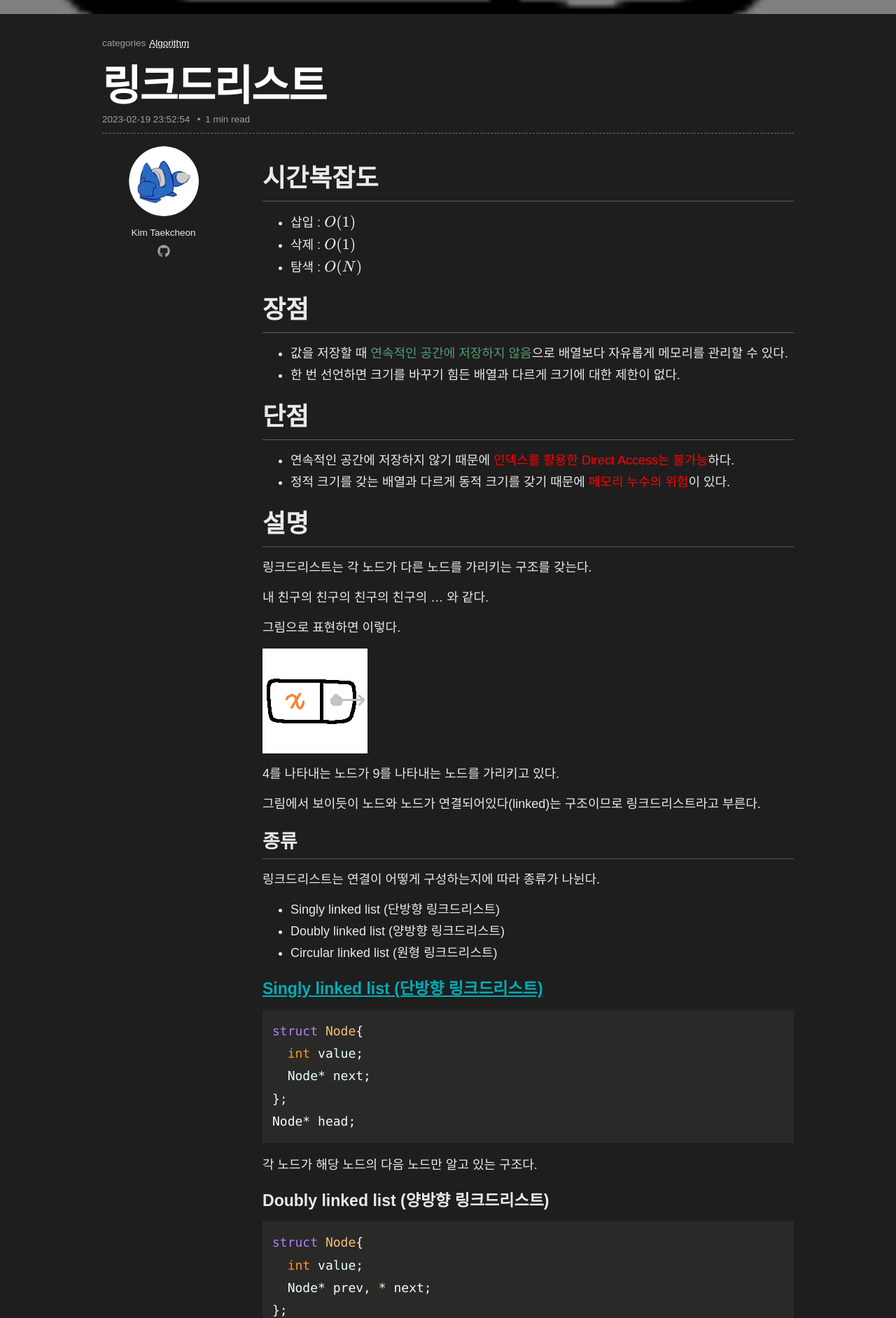
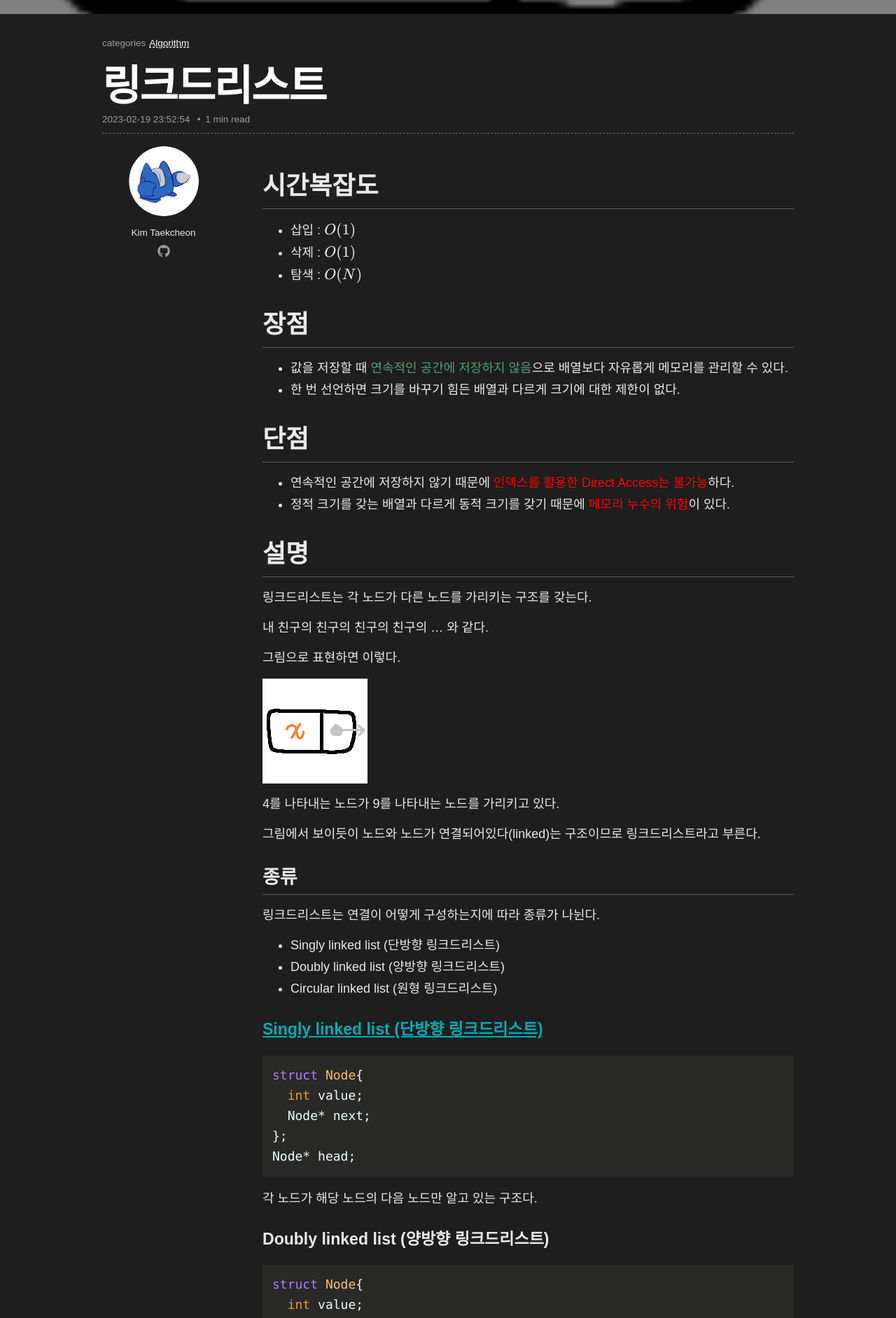
Before and after one commit to 10cheon00/-deprecated-10cheon00.github.io, a Jekyll site: the page built from _posts/2023-02-19-링크드리스트.md, in a window 1280 px wide. Shown: the part 409-2293 px from the top of the page at 70% size. Built offline with Jekyll 4.4.1, drawn with Linux system fonts in a browser that asks for light colours; nearby versions of some CDN libraries.

Commit message:
fix: modify element style
Modified margin of h1, h2, h3 elements.
Modified codeblock line-height.

```diff
--- a/_sass/custom/_page-codeblock.scss
+++ b/_sass/custom/_page-codeblock.scss
@@ -2,6 +2,7 @@ pre.highlight,
 code.highlighter-rouge {
   color: #df5454 !important;
   background-color: #292927 !important;
+  line-height: 1.5rem;
 }
 
 code.highlighter-rouge {
--- a/_sass/custom/_page-content.scss
+++ b/_sass/custom/_page-content.scss
@@ -19,8 +19,13 @@
     }
 
     h1,
+    h2,
+    h3{
+      padding: 0.3em 0;
+    }
+
+    h1,
     h2 {
-      padding-bottom: 0.3em;
       border-bottom: 1px solid #5d5d5d;
     }
 
```
